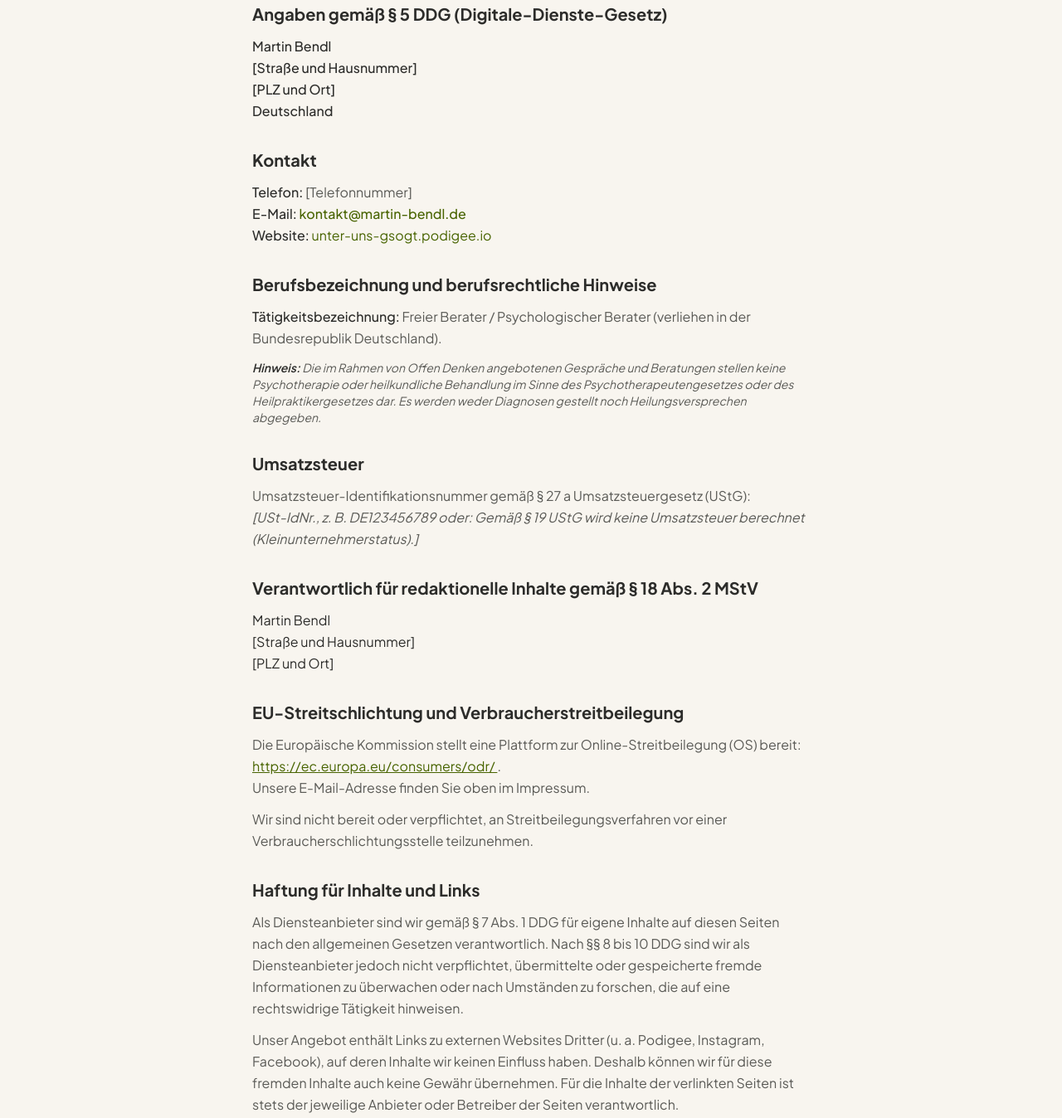
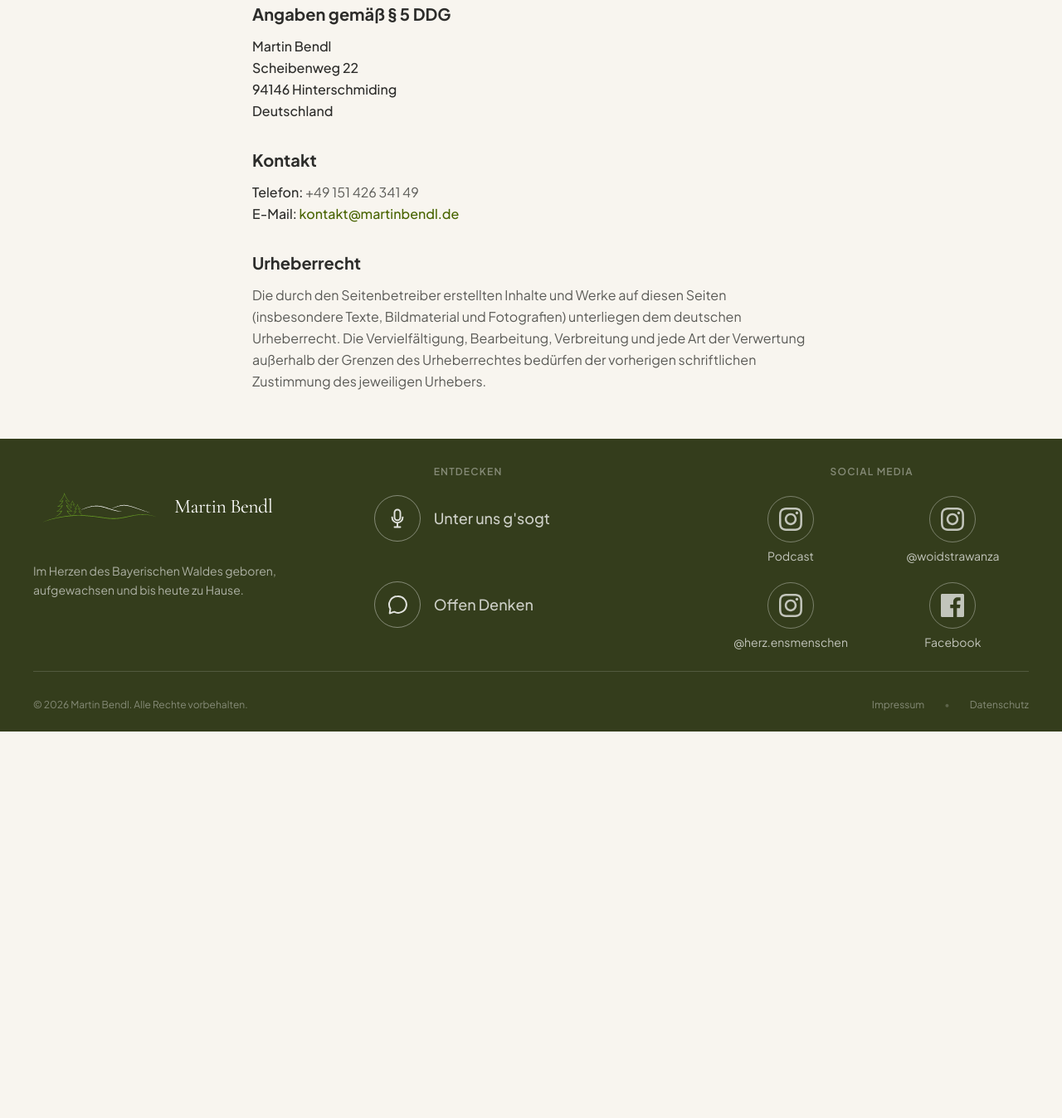
Before and after one commit to melnikeg/martin-bendl, an Astro site: page /martin-bendl/impressum in a window 1280 px wide. Shown: the part 268-1616 px from the top of the page at 83% size. After the commit the page ends 1150 px from the top, so only its background shows below. Built offline with nearby package versions, Linux system fonts and the light colour scheme; Astro itself is replaced by a stand-in of ours.

Commit message:
feat(legal): add impressum and datenschutz with updated contact details

```diff
--- a/src/pages/datenschutz.astro
+++ b/src/pages/datenschutz.astro
@@ -66,11 +66,11 @@ const baseUrl = import.meta.env.BASE_URL.replace(/\/$/, '');
 						</p>
 						<p class="text-[var(--color-text-primary)] font-medium">
 							Martin Bendl<br />
-							[Straße und Hausnummer]<br />
-							[PLZ und Ort]<br />
+							Scheibenweg 22<br />
+							94146 Hinterschmiding<br />
 							Deutschland<br />
-							Telefon: [Telefonnummer]<br />
-							E-Mail: <a href="mailto:kontakt@martin-bendl.de" class="text-[var(--color-olive-dark)] hover:underline font-medium">kontakt@martin-bendl.de</a>
+							Telefon: +49 151 426 341 49<br />
+							E-Mail: <a href="mailto:kontakt@martinbendl.de" class="text-[var(--color-olive-dark)] hover:underline font-medium">kontakt@martinbendl.de</a>
 						</p>
 						<p>
 							Verantwortliche Stelle ist die natürliche oder juristische Person, die allein oder gemeinsam mit anderen über die Zwecke und Mittel der Verarbeitung von personenbezogenen Daten (z. B. Namen, E-Mail-Adressen o. Ä.) entscheidet.
--- a/src/pages/impressum.astro
+++ b/src/pages/impressum.astro
@@ -8,7 +8,7 @@ const baseUrl = import.meta.env.BASE_URL.replace(/\/$/, '');
 
 <Layout
 	title="Impressum — Martin Bendl"
-	description="Impressum und rechtliche Angaben gemäß § 5 DDG und § 18 Abs. 2 MStV für die Website von Martin Bendl."
+	description="Impressum und rechtliche Angaben gemäß § 5 DDG für die Website von Martin Bendl."
 >
 	<Header />
 
@@ -23,110 +23,40 @@ const baseUrl = import.meta.env.BASE_URL.replace(/\/$/, '');
 				</h1>
 
 				<div class="space-y-8 text-sm leading-relaxed text-[var(--color-text-secondary)] sm:text-base">
-					<!-- 1. Angaben gemäß § 5 DDG -->
+					<!-- Angaben gemäß § 5 DDG -->
 					<section class="space-y-3">
 						<h2 class="text-xl font-bold text-[var(--color-text-primary)]">
-							Angaben gemäß § 5 DDG (Digitale-Dienste-Gesetz)
+							Angaben gemäß § 5 DDG
 						</h2>
 						<p class="text-[var(--color-text-primary)] font-medium">
 							Martin Bendl<br />
-							[Straße und Hausnummer]<br />
-							[PLZ und Ort]<br />
+							Scheibenweg 22<br />
+							94146 Hinterschmiding<br />
 							Deutschland
 						</p>
 					</section>
 
-					<!-- 2. Kontakt -->
+					<!-- Kontakt -->
 					<section class="space-y-3">
 						<h2 class="text-xl font-bold text-[var(--color-text-primary)]">
 							Kontakt
 						</h2>
 						<p>
-							<span class="font-medium text-[var(--color-text-primary)]">Telefon:</span> [Telefonnummer]<br />
+							<span class="font-medium text-[var(--color-text-primary)]">Telefon:</span> +49 151 426 341 49<br />
 							<span class="font-medium text-[var(--color-text-primary)]">E-Mail:</span>
-							<a href="mailto:kontakt@martin-bendl.de" class="text-[var(--color-olive-dark)] hover:underline font-medium">
-								kontakt@martin-bendl.de
-							</a><br />
-							<span class="font-medium text-[var(--color-text-primary)]">Website:</span>
-							<a href="https://unter-uns-gsogt.podigee.io" target="_blank" rel="noopener noreferrer" class="text-[var(--color-olive-dark)] hover:underline">
-								unter-uns-gsogt.podigee.io
+							<a href="mailto:kontakt@martinbendl.de" class="text-[var(--color-olive-dark)] hover:underline font-medium">
+								kontakt@martinbendl.de
 							</a>
 						</p>
 					</section>
 
-					<!-- 3. Berufsbezeichnung & Abgrenzung -->
-					<section class="space-y-3">
-						<h2 class="text-xl font-bold text-[var(--color-text-primary)]">
-							Berufsbezeichnung und berufsrechtliche Hinweise
-						</h2>
-						<p>
-							<span class="font-medium text-[var(--color-text-primary)]">Tätigkeitsbezeichnung:</span> Freier Berater / Psychologischer Berater (verliehen in der Bundesrepublik Deutschland).
-						</p>
-						<p class="text-xs sm:text-sm italic">
-							<strong class="font-semibold text-[var(--color-text-primary)]">Hinweis:</strong> Die im Rahmen von <em>Offen Denken</em> angebotenen Gespräche und Beratungen stellen keine Psychotherapie oder heilkundliche Behandlung im Sinne des Psychotherapeutengesetzes oder des Heilpraktikergesetzes dar. Es werden weder Diagnosen gestellt noch Heilungsversprechen abgegeben.
-						</p>
-					</section>
-
-					<!-- 4. Umsatzsteuer -->
-					<section class="space-y-3">
-						<h2 class="text-xl font-bold text-[var(--color-text-primary)]">
-							Umsatzsteuer
-						</h2>
-						<p>
-							Umsatzsteuer-Identifikationsnummer gemäß § 27 a Umsatzsteuergesetz (UStG):<br />
-							<em>[USt-IdNr., z. B. DE123456789 oder: Gemäß § 19 UStG wird keine Umsatzsteuer berechnet (Kleinunternehmerstatus).]</em>
-						</p>
-					</section>
-
-					<!-- 5. Verantwortlich für den Inhalt nach § 18 Abs. 2 MStV -->
-					<section class="space-y-3">
-						<h2 class="text-xl font-bold text-[var(--color-text-primary)]">
-							Verantwortlich für redaktionelle Inhalte gemäß § 18 Abs. 2 MStV
-						</h2>
-						<p class="text-[var(--color-text-primary)]">
-							Martin Bendl<br />
-							[Straße und Hausnummer]<br />
-							[PLZ und Ort]
-						</p>
-					</section>
-
-					<!-- 6. Verbraucherstreitbeilegung -->
-					<section class="space-y-3">
-						<h2 class="text-xl font-bold text-[var(--color-text-primary)]">
-							EU-Streitschlichtung und Verbraucherstreitbeilegung
-						</h2>
-						<p>
-							Die Europäische Kommission stellt eine Plattform zur Online-Streitbeilegung (OS) bereit:
-							<a href="https://ec.europa.eu/consumers/odr/" target="_blank" rel="noopener noreferrer" class="text-[var(--color-olive-dark)] underline break-all">
-								https://ec.europa.eu/consumers/odr/
-							</a>.<br />
-							Unsere E-Mail-Adresse finden Sie oben im Impressum.
-						</p>
-						<p>
-							Wir sind nicht bereit oder verpflichtet, an Streitbeilegungsverfahren vor einer Verbraucherschlichtungsstelle teilzunehmen.
-						</p>
-					</section>
-
-					<!-- 7. Haftung für Inhalte & Links -->
-					<section class="space-y-3">
-						<h2 class="text-xl font-bold text-[var(--color-text-primary)]">
-							Haftung für Inhalte und Links
-						</h2>
-						<p>
-							Als Diensteanbieter sind wir gemäß § 7 Abs. 1 DDG für eigene Inhalte auf diesen Seiten nach den allgemeinen Gesetzen verantwortlich. Nach §§ 8 bis 10 DDG sind wir als Diensteanbieter jedoch nicht verpflichtet, übermittelte oder gespeicherte fremde Informationen zu überwachen oder nach Umständen zu forschen, die auf eine rechtswidrige Tätigkeit hinweisen.
-						</p>
-						<p>
-							Unser Angebot enthält Links zu externen Websites Dritter (u. a. Podigee, Instagram, Facebook), auf deren Inhalte wir keinen Einfluss haben. Deshalb können wir für diese fremden Inhalte auch keine Gewähr übernehmen. Für die Inhalte der verlinkten Seiten ist stets der jeweilige Anbieter oder Betreiber der Seiten verantwortlich.
-						</p>
-					</section>
-
-					<!-- 8. Urheberrecht -->
+					<!-- Urheberrecht -->
 					<section class="space-y-3">
 						<h2 class="text-xl font-bold text-[var(--color-text-primary)]">
 							Urheberrecht
 						</h2>
 						<p>
-							Die durch die Seitenbetreiber erstellten Inhalte und Werke auf diesen Seiten (Texte, Bildmaterial, Fotografien und Grafiken) unterliegen dem deutschen Urheberrecht. Die Vervielfältigung, Bearbeitung, Verbreitung und jede Art der Verwertung außerhalb der Grenzen des Urheberrechtes bedürfen der schriftlichen Zustimmung des jeweiligen Autors bzw. Erstellers.
+							Die durch den Seitenbetreiber erstellten Inhalte und Werke auf diesen Seiten (insbesondere Texte, Bildmaterial und Fotografien) unterliegen dem deutschen Urheberrecht. Die Vervielfältigung, Bearbeitung, Verbreitung und jede Art der Verwertung außerhalb der Grenzen des Urheberrechtes bedürfen der vorherigen schriftlichen Zustimmung des jeweiligen Urhebers.
 						</p>
 					</section>
 				</div>
--- a/src/pages/index.astro
+++ b/src/pages/index.astro
@@ -130,7 +130,7 @@ const offenDenkenHref = `${baseUrl}/offen-denken/`;
 							Persönliches Sparring für emotionale Klarheit.
 						</h3>
 						<p class="text-sm md:text-base text-[var(--color-text-secondary)] leading-relaxed">
-							Vielleicht brauchst du keine Antwort. Sondern jemanden, bei dem du endlich ehrlich denken kannst.
+							Vielleicht brauchst DU jemanden, bei dem du endlich OFFEN reden und frei DENKEN kannst.
 						</p>
 					</div>
 					<a
--- a/src/pages/offen-denken.astro
+++ b/src/pages/offen-denken.astro
@@ -47,6 +47,9 @@ const baseUrl = import.meta.env.BASE_URL.replace(/\/$/, '');
 					<p>
 						Warum es manchmal guttun kann, mit jemandem zu sprechen, der nicht Teil der eigenen Geschichte ist, erzähle ich auf Offen Denken.
 					</p>
+					<p class="pt-4 text-xs italic text-[var(--color-text-secondary)] sm:text-sm">
+						<strong class="font-semibold text-[var(--color-text-primary)]">Hinweis:</strong> Das persönliche Sparring und die Beratungsgespräche stellen keine Psychotherapie oder heilkundliche Behandlung im Sinne des Psychotherapeutengesetzes oder Heilpraktikergesetzes dar. Es werden keine Diagnosen gestellt oder Heilversprechen abgegeben.
+					</p>
 				</div>
 			</div>
 		</section>
```
